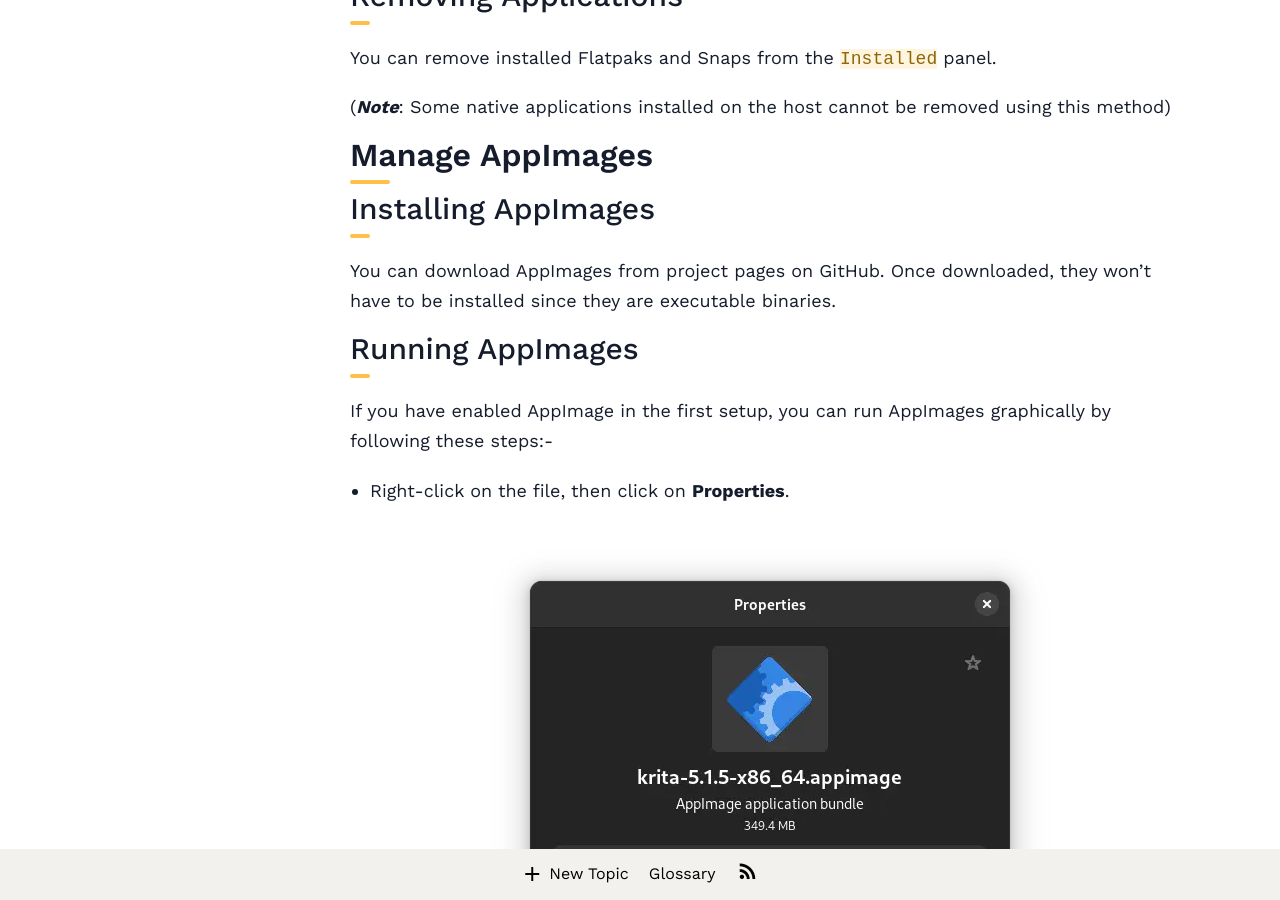
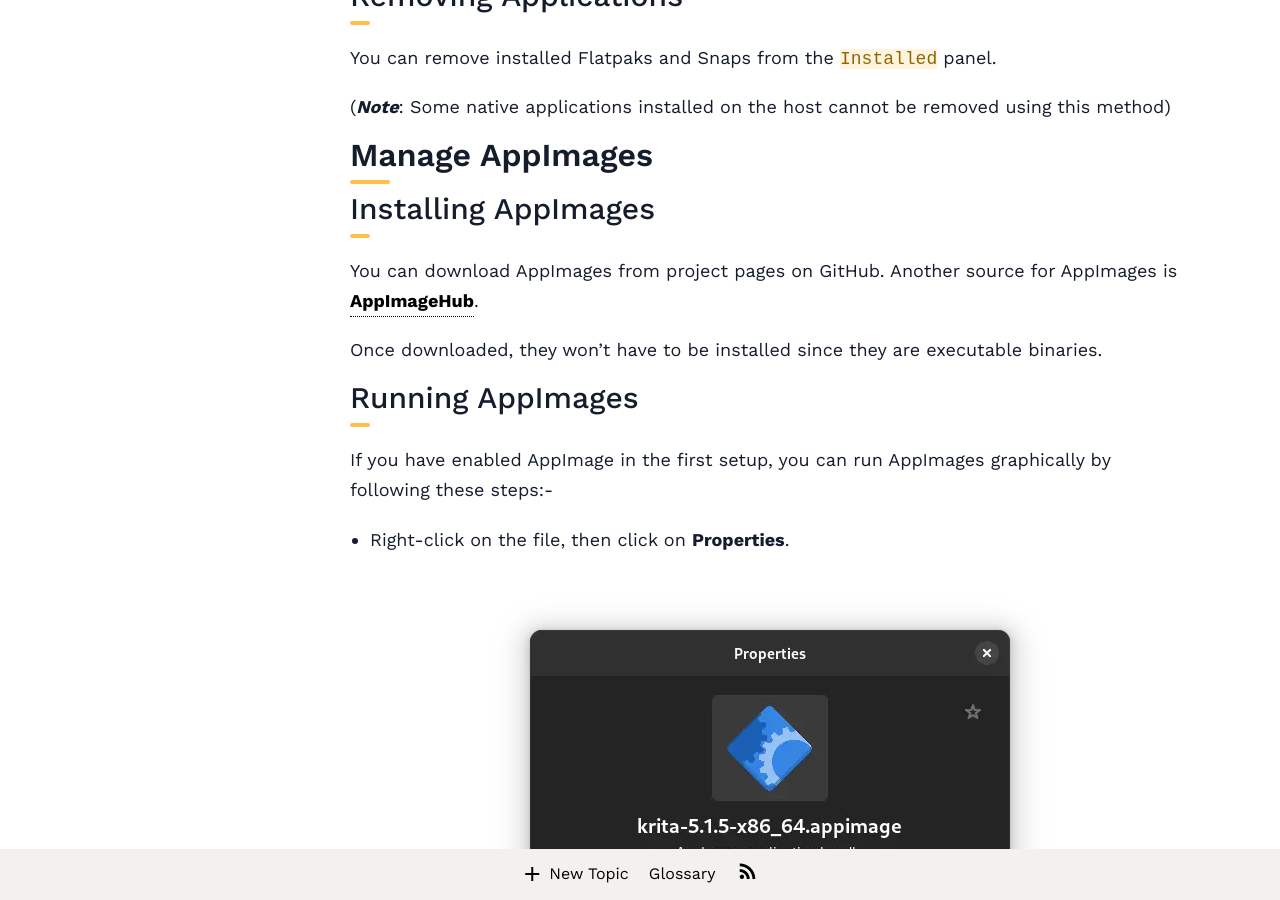
Before and after one commit to Vanilla-OS/handbook, a Jekyll site: the page built from _posts/2023-01-11-install-and-manage-applications.md, in a window 1280 px wide and 900 px high, scrolled down 3824 px. Built offline with Jekyll 4.4.1, drawn with Linux system fonts in a browser that asks for light colours; nearby versions of some CDN libraries; a style sheet for code colours, icons or effects is not loaded.

Commit message:
Add AppImageHub

```diff
--- a/_posts/2023-01-11-install-and-manage-applications.md
+++ b/_posts/2023-01-11-install-and-manage-applications.md
@@ -84,7 +84,9 @@
 
 ### Installing AppImages
 
-You can download AppImages from project pages on GitHub. Once downloaded, they won't have to be installed since they are executable binaries.
+You can download AppImages from project pages on GitHub. Another source for AppImages is [**AppImageHub**](https://www.appimagehub.com/).
+
+Once downloaded, they won't have to be installed since they are executable binaries.
 
 ### Running AppImages
 
```
